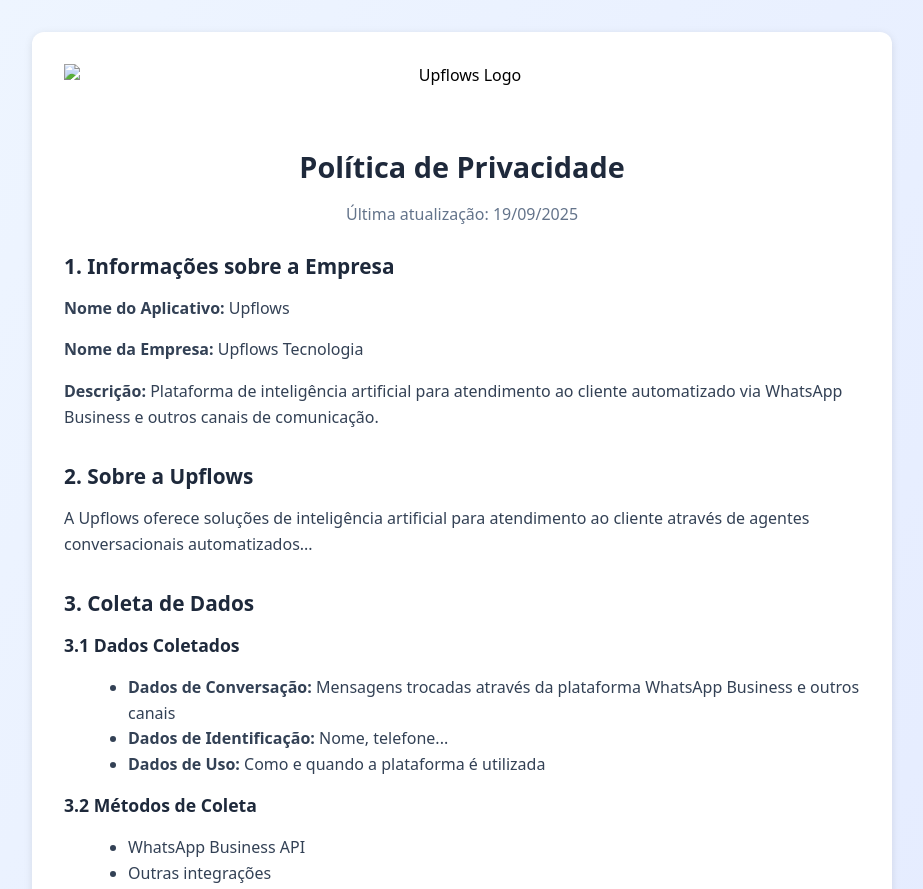
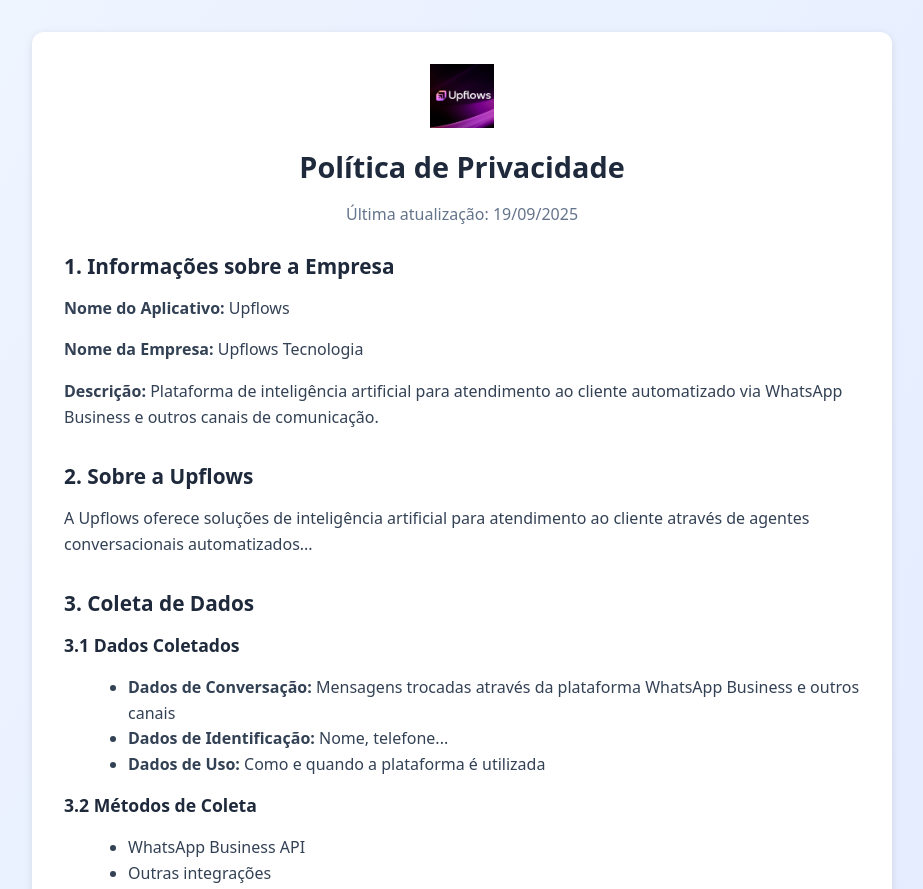
Before and after one commit to upflows-ai/politica-privacidade, a plain HTML site: page docs/index.html in a window 1280 px wide. Shown: the top 889 px of the page, without its empty margins (178-1101 px from the left). Drawn offline with Linux system fonts and the light colour scheme.

Commit message:
Update logo image source in index.html

```diff
--- a/docs/index.html
+++ b/docs/index.html
@@ -23,7 +23,7 @@
   <div class="container">
     <div class="card">
       <div style="text-align:center; margin-bottom:1.5rem">
-        <img src="logo.png" alt="Upflows Logo" style="height:64px; display:block; margin:0 auto 1rem">
+        <img src="upflows.png" alt="Upflows Logo" style="height:64px; display:block; margin:0 auto 1rem">
         <h1>Política de Privacidade</h1>
         <p style="color:#64748b">Última atualização: 19/09/2025</p>
       </div>
```
